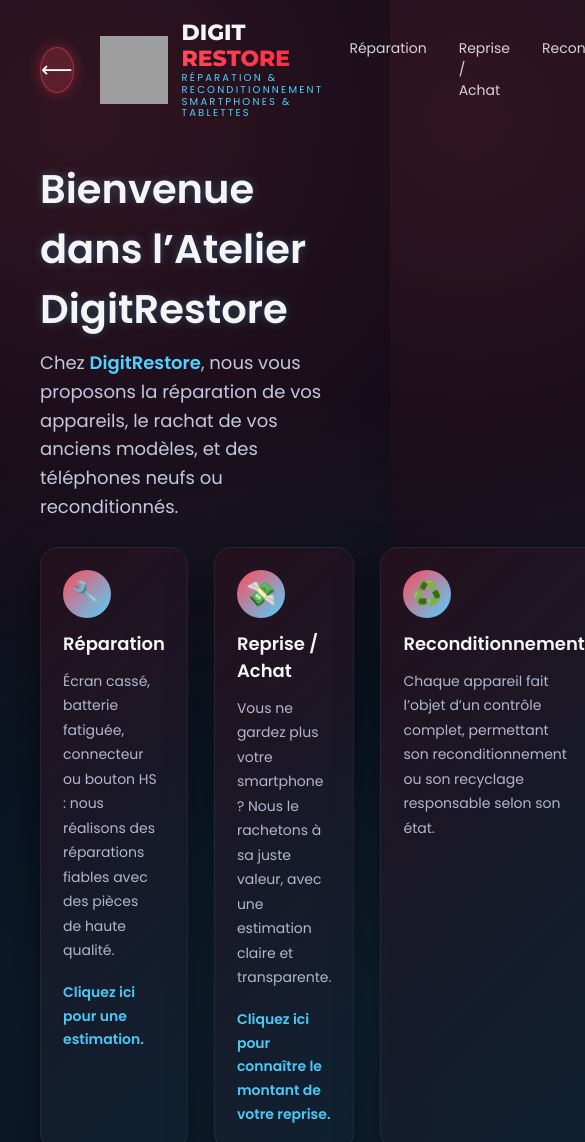
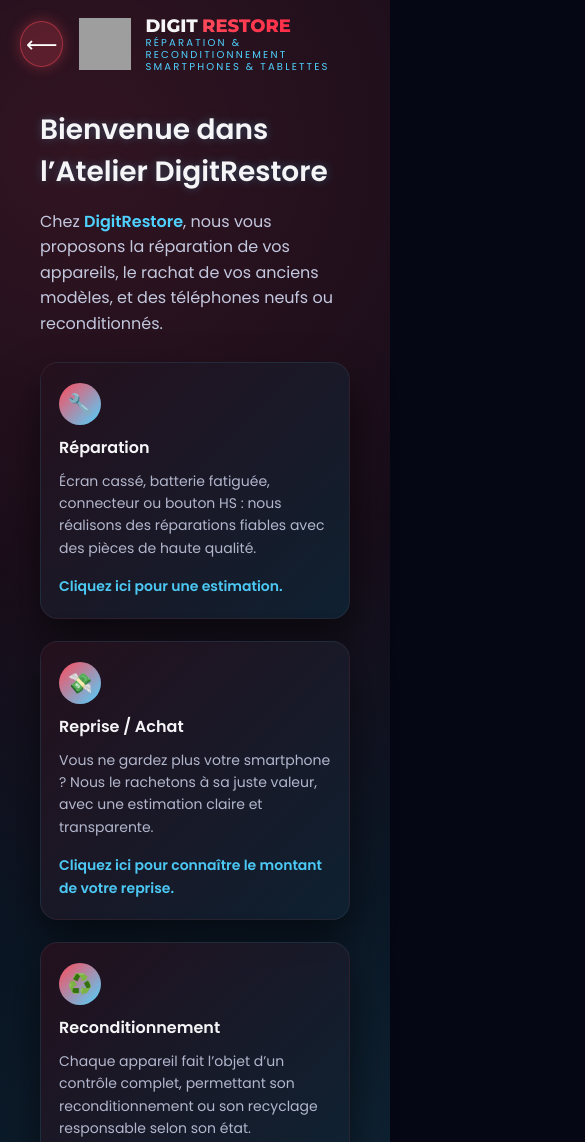
Before and after one commit to DigitRestore/DigitRestore.github.io, a plain HTML site: page site.html in a window 390 px wide. Shown: the top 1142 px of the page, 585 px wide, since content can reach past the window. Drawn offline with Linux system fonts and the light colour scheme; grey boxes are pictures that could not be loaded.

Commit message:
Update site.html

```diff
--- a/site.html
+++ b/site.html
@@ -46,7 +46,6 @@
             align-items: center;
             justify-content: flex-start;
             gap: 26px;
-            background: transparent;
             opacity: 0;
             animation: fadeDown 0.9s ease forwards;
         }
@@ -174,7 +173,7 @@
             font-weight: 600;
         }
 
-        /* --- GRILLE 100% LIGNE UNIQUE --- */
+        /* --- GRILLE FIXÉE SUR PC --- */
         .cards-grid {
             display: grid;
             grid-template-columns: repeat(4, 1fr);
@@ -209,7 +208,6 @@
                 background .35s ease;
         }
 
-        /* --- Effet 3D Premium --- */
         .service-card:hover {
             transform: translateY(-10px) rotateX(3deg) rotateY(-1.5deg);
             border-color: rgba(255,75,92,0.9);
@@ -217,10 +215,6 @@
                 0 0 26px rgba(255,75,92,0.55),
                 0 0 20px rgba(79,210,255,0.55),
                 0 26px 46px rgba(0,0,0,0.8);
-
-            background:
-                linear-gradient(135deg, rgba(255,75,92,0.16), rgba(79,210,255,0.16)),
-                rgba(5,8,20,0.96);
         }
 
         .card-icon {
@@ -232,7 +226,6 @@
             align-items: center;
             justify-content: center;
             font-size: 24px;
-            flex-shrink: 0;
         }
 
         .service-title {
@@ -248,7 +241,6 @@
             max-width: 95%;
         }
 
-        /* --- CTA séparé & mis en valeur --- */
         .service-cta {
             margin-top: 6px;
             font-size: 14px;
@@ -256,6 +248,75 @@
             color: var(--accent-3);
             line-height: 1.7;
             opacity: .95;
+        }
+
+        /* ----------------------------------------------------------- */
+        /* ----------------------  MODE SMARTPHONE -------------------- */
+        /* ----------------------------------------------------------- */
+
+        @media (max-width: 768px) {
+
+            body {
+                overflow-y: auto; /* autoriser le scroll vertical sur mobile */
+            }
+
+            header {
+                padding: 16px 20px;
+                gap: 16px;
+            }
+
+            .brand img {
+                width: 52px;
+                height: 52px;
+            }
+
+            .digit, .restore {
+                font-size: 18px;
+            }
+
+            nav {
+                display: none; /* menu trop large → on masque */
+            }
+
+            h1 {
+                font-size: 28px;
+                margin-bottom: 16px;
+            }
+
+            .intro-text {
+                font-size: 16px;
+                max-width: 100%;
+            }
+
+            /* ---- grille sur mobile : 1 colonne ---- */
+            .cards-grid {
+                grid-template-columns: 1fr;
+                gap: 22px;
+                margin-top: 10px;
+                padding-bottom: 40px;
+            }
+
+            .service-card {
+                padding: 20px 18px;
+                gap: 10px;
+            }
+
+            .card-icon {
+                width: 42px;
+                height: 42px;
+                font-size: 20px;
+            }
+
+            .service-title {
+                font-size: 16px;
+            }
+
+            .service-text,
+            .service-cta {
+                font-size: 14px;
+                line-height: 1.6;
+                max-width: 100%;
+            }
         }
 
     </style>
```
